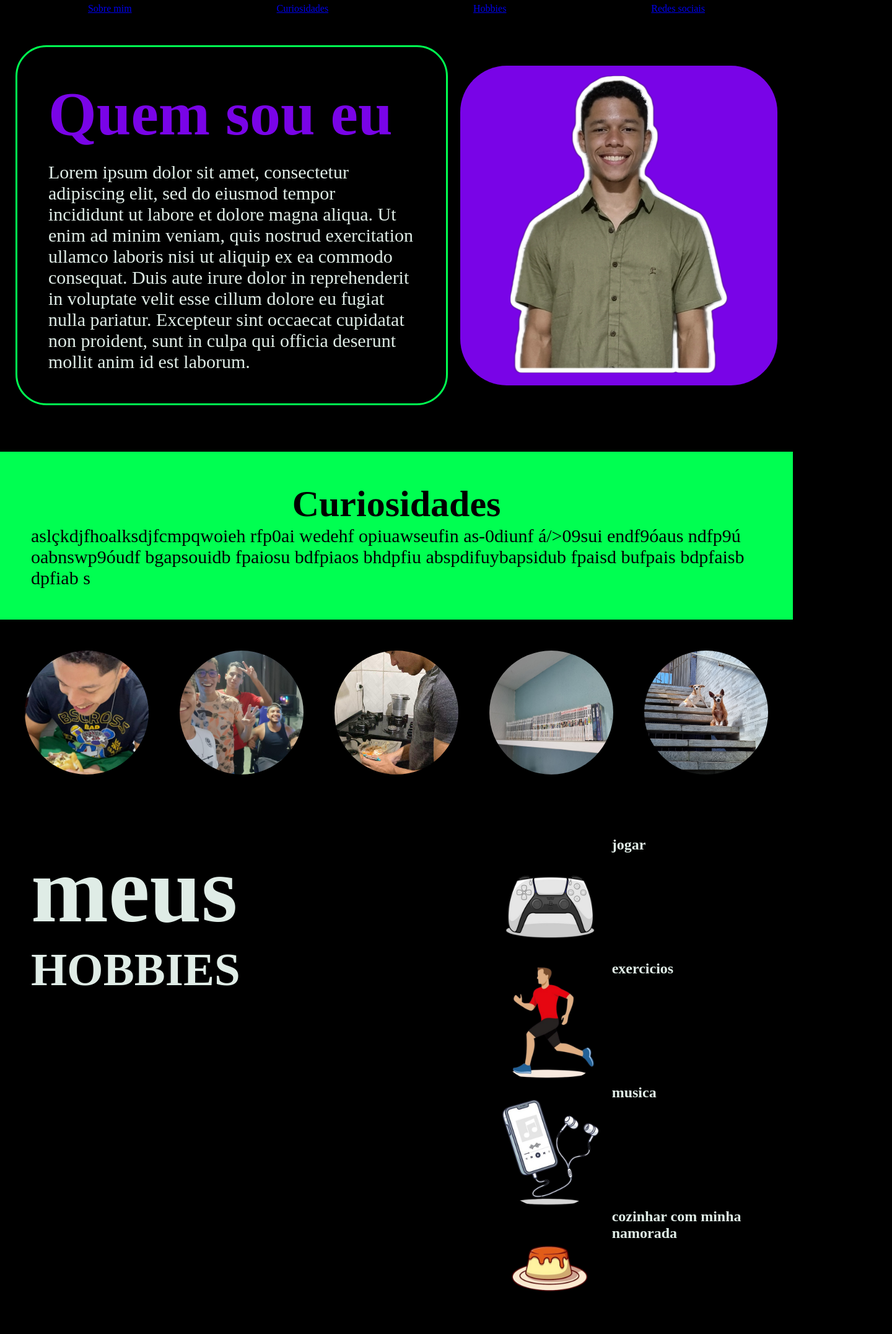
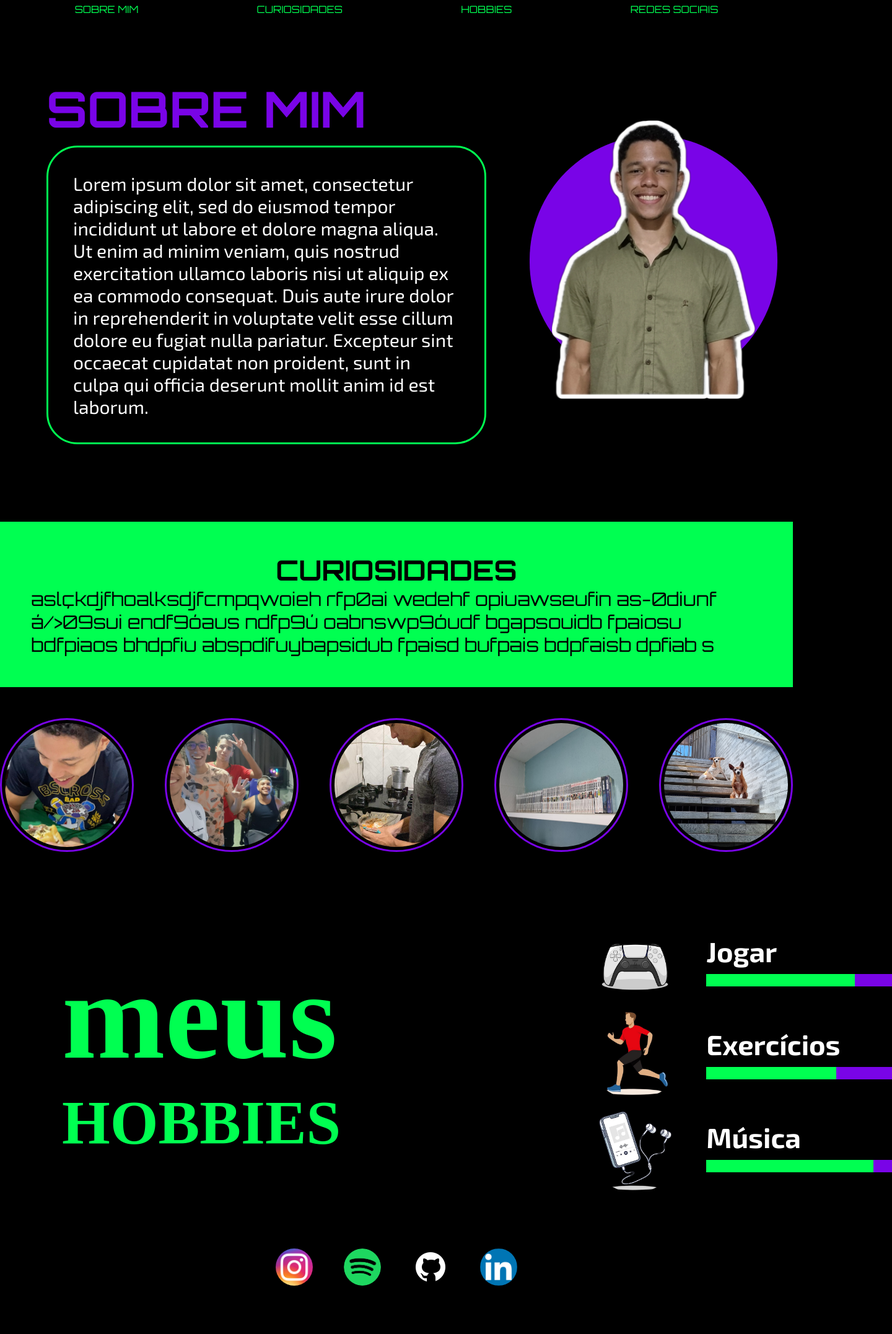
Before and after one commit to ThalesADG/P-gina-Sobre-Mim, a plain HTML site: page index.html in a window 1280 px wide. Shown: the part 20-2173 px from the top of the page at 62% size, 1440 px wide, since content can reach past the window. After the commit the page ends 2139 px from the top, so only its background shows below. Drawn offline with Linux system fonts and the light colour scheme.

Commit message:
atualizacoes

```diff
--- a/index.html
+++ b/index.html
@@ -9,31 +9,32 @@
 
 <body>
     <header class="nav">
-        <a href="#">
-            Sobre mim
+        <a href="#inicio" class="no-underline">
+            SOBRE MIM
         </a>
-        <a href="#">
-            Curiosidades
+        <a href="#curiosidades" class="no-underline">
+            CURIOSIDADES
         </a>
-        <a href="#">
-            Hobbies
+        <a href="#hobbies" class="no-underline">
+            HOBBIES
         </a>
-        <a href="#">
-            Redes sociais
+        <a href="#" class="no-underline">
+            REDES SOCIAIS
         </a>
     </header>
 
     <main>
 
-        <div class="inicio">
+        <section id="inicio">
 
             <div class="minhafoto">
                 <img class="eu" src="assets\eu.webp" alt="Thales">
+
             </div>
             <div class="fundo">
                 <div class="apresentacao">
                     <h1>
-                        Quem sou eu
+                        SOBRE MIM
                     </h1>
                     <p class="descricao">
                         Lorem ipsum dolor sit amet, consectetur adipiscing elit, sed do eiusmod tempor incididunt ut labore et
@@ -43,15 +44,15 @@
                     </p>
                 </div>
             </div>
-        </div>
-        <div class="curiosidades">
+        </section>
+        <section id="curiosidades">
             <h1>
-                Curiosidades
+                CURIOSIDADES
             </h1>
             <p>
                 aslçkdjfhoalksdjfcmpqwoieh rfp0ai wedehf opiuawseufin as-0diunf á/>09sui endf9óaus ndfp9ú oabnswp9óudf bgapsouidb fpaiosu bdfpiaos bhdpfiu abspdifuybapsidub fpaisd bufpais bdpfaisb dpfiab s
             </p>
-        </div>
+        </section>
         <div class="fotos-curiosidades">
             <img class="comendo" src="assets\comendo.jpeg" alt="comendo">
             <img class="lan" src="assets\lan.jpeg" alt="lan-house">
@@ -60,7 +61,7 @@
             <!-- <img class="hamburguer" src="assets\hamburguer.jpeg" alt="hamburguer"> -->
             <img class="cachorros" src="assets\cachorros.jpeg" alt="cachorros">
         </div>
-        <div class="hobbies">
+        <section id="hobbies">
             <div class="hobbies_titulo">
                 <h1>
                     meus
@@ -72,30 +73,43 @@
             <div>
                 <div class="lazer">
                     <img class="controle" src="assets\controle.png" alt="controle">
+                    <div class="secao_hobbies">
                         <h2>
-                        jogar
+                            Jogar
                         </h2>
+                        <div class="barra">
+                            <div class="barra_verde_1"></div>
+                            <div class="barra_roxa_1"></div>
+                        </div>
+                    </div>
+
                 </div>
                 <div class="lazer">
                     <img class="exercicios" src="assets\exercicios.png" alt="exercicios">
+                    <div class="secao_hobbies">
                         <h2>
-                        exercicios
+                            Exercícios
                         </h2>
+                        <div class="barra">
+                            <div class="barra_verde_2"></div>
+                            <div class="barra_roxa_2"></div>
+                        </div>
+                    </div>
                 </div>
                 <div class="lazer">
                     <img class="musica" src="assets\musiquinha.png" alt="musiquinha">
+                    <div class="secao_hobbies">
                         <h2>
-                        musica
+                            Música
                         </h2>
-                </div>
-                <div class="lazer">
-                    <img class="pudim" src="assets\pudim.png" alt="pudim">
-                    <h2>
-                        cozinhar com minha namorada
-                    </h2>
+                        <div class="barra">
+                            <div class="barra_verde_3"></div>
+                            <div class="barra_roxa_3"></div>
                         </div>
                     </div>
                 </div>
+            </div>
+        </section>
     </main>
     <footer class="rodape">
         <navbar class="links">
@@ -105,6 +119,12 @@
             <a href="https://open.spotify.com/intl-pt">
                 <img class="logo" src="assets\spotify.png" alt="logo-spotify">
             </a>
+            <a href="https://github.com/ThalesADG">
+                <img class="logo" src="assets\github.png" alt="logo-github">
+            </a>
+            <a href="https://www.linkedin.com/in/thales-afonso/">
+                <img class="logo" src="assets\linkedin.png" alt="logo-linkedin">
+            </a>
         </navbar>
     </footer>
 </body>
--- a/style.css
+++ b/style.css
@@ -1,23 +1,30 @@
+@import url('https://fonts.googleapis.com/css2?family=Exo+2:ital,wght@0,100..900;1,100..900&display=swap');
+@import url('https://fonts.googleapis.com/css2?family=Orbitron:wght@400..900&display=swap');
 
-
-* {
+*
+{
     margin: 0;
     padding: 0;
-  }
+}
+
+.no-underline{
+  text-decoration: none;
+  color: #00ff51;
+  font-family: "Orbitron", sans-serif;
+
+}
 
 .apresentacao{
   display: flex;
   flex-direction: column;
-  gap: 20px;
-  border-radius: 50px;
-  border: #00ff51 solid;
+  gap: 10px;
   padding: 50px;
-  color: #dfece6;
+  color: #ffffff;
 }
 
 body{
   background-color: #000000;
-  color: #dfece6;
+  color: #ffffff;
 }
 
 .descrição{
@@ -35,39 +42,48 @@ body{
   height: 200px;
   width: 200px;
   border-radius: 300px;
+  border: #7904e7 solid;
+  padding: 5px;
 }
 
 .cozinhando{
   height: 200px;
   width: 200px;
   border-radius: 300px;
-
+  border: #7904e7 solid;
+  padding: 5px;
 }
 
 .hamburguer{
   height: 200px;
   width: 200px;
   border-radius: 300px;
-
+  border: #7904e7 solid;
+  padding: 5px;
 }
 
 .lan{
   height: 200px;
   width: 200px;
   border-radius: 300px;
-
+  border: #7904e7 solid;
+  padding: 5px;
 }
 
 .cachorros {
   height: 200px;
   width: 200px;
   border-radius: 300px;
+  border: #7904e7 solid;
+  padding: 5px;
 }
 
 .comendo{
   height: 200px;
   width: 200px;
   border-radius: 300px;
+  border: #7904e7 solid;
+  padding: 5px;
 }
 
 .logo{
@@ -92,18 +108,13 @@ body{
 
 }
 
-.perfil{
-  height: 100px;
-  width: 100px;
-}
-
 main{
   display: flex;
   flex-direction: column;
   gap: 50px;
 }
 
-.inicio{
+#inicio {
   display: flex;
   flex-direction: row-reverse;
   align-items: center;
@@ -111,12 +122,19 @@ main{
   gap: 20px;
 }
 
-.minhafoto{
+.minhafoto {
   background-color: #7904e7;
-  border-radius: 75px;
+  border-radius: 300px;
 }
 
-.curiosidades{
+.eu{
+  width: 400px;
+  height: 400px;
+  position: relative;
+  transform: scale(1.2);
+}
+
+#curiosidades {
   padding: 50px;
   background-color: #00ff51;
   color: #000000;
@@ -124,9 +142,8 @@ main{
   display: flex;
   flex-direction: column;
   align-items: center;
+  font-family: "Orbitron", sans-serif;
 }
-
-
 
 .rodape{
   display: flex;
@@ -136,54 +153,109 @@ main{
 }
 
 .apresentacao h1 {
-  font-size: 100px;
+  font-size: 80px;
   color: #7904e7;
+  font-family: "Orbitron", sans-serif;
 }
 
 .apresentacao p {
   font-size: 30px;
+  font-family: "Exo 2", sans-serif;
+  border-radius: 50px;
+  border: #00ff51 solid;
+  padding: 40px;
 }
 
 .lazer{
   display: flex;
   flex-direction: row;
+  align-items: center;
+  font-size: 30px;
+  gap: 40px;
+  font-family: "Exo 2", sans-serif;
 }
 
-.hobbies {
+.secao_hobbies {
+  display: flex;
+  flex-direction: column;
+  gap: 10px;
+}
+
+#hobbies {
   display: flex;
   flex-direction: row;
-  gap: 400px;
+  gap: 350px;
   padding: 50px;
 }
 
 .controle {
-  height: 200px;
-  width: 200px;
+  height: 150px;
+  width: 150px;
   border-radius: 300px;
 }
 
+.barra {
+  display: flex;
+  flex-direction: row;
+}
+
+.barra_verde_1 {
+  height: 20px;
+  width: 240px;
+  background-color: #00ff51;
+}
+
+.barra_roxa_1 {
+  height: 20px;
+  width: 60px;
+  background-color: #7904e7;
+}
+
 .exercicios {
-  height: 200px;
-  width: 200px;
+  height: 150px;
+  width: 150px;
   border-radius: 300px;
 }
 
+.barra_verde_2 {
+  height: 20px;
+  width: 210px;
+  background-color: #00ff51;
+}
+
+.barra_roxa_2 {
+  height: 20px;
+  width: 90px;
+  background-color: #7904e7;
+}
+
 .musica {
-  height: 200px;
-  width: 200px;
+  height: 150px;
+  width: 150px;
   border-radius: 300px;
 }
 
-.pudim {
-  height: 200px;
-  width: 200px;
-  border-radius: 300px;
+.barra_verde_3 {
+  height: 20px;
+  width: 270px;
+  background-color: #00ff51;
+}
+
+.barra_roxa_3 {
+  height: 20px;
+  width: 30px;
+  background-color: #7904e7;
+}
+
+.hobbies_titulo {
+  padding: 50px;
+  color: #00ff51;
 }
 
 .hobbies_titulo h1 {
-  font-size: 150px;
+  font-size: 200px;
 }
 
 .hobbies_titulo h2 {
-  font-size: 75px;
+  font-size: 100px;
 }
```
Also changed, not shown: assets/github.png (added), assets/hamburguer.jpeg (deleted), assets/linkedin.png (added). Lines whose indentation alone changed are shown as unchanged.
